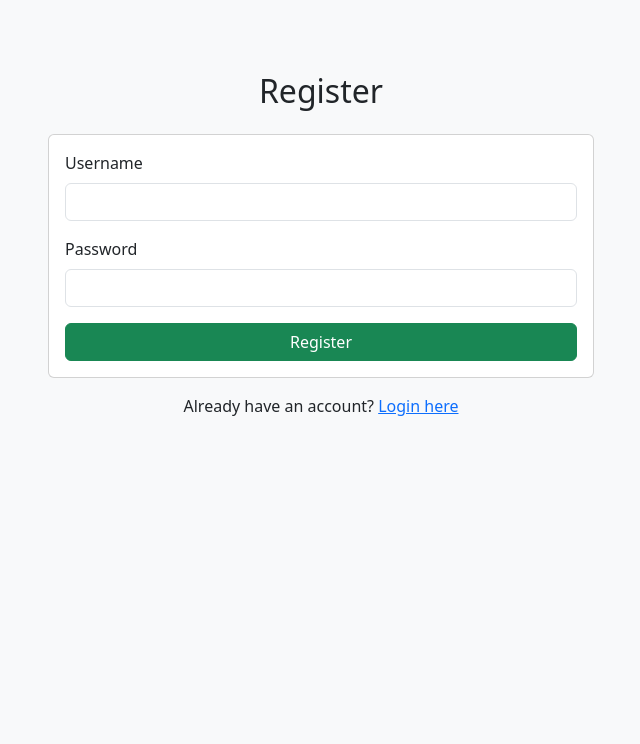
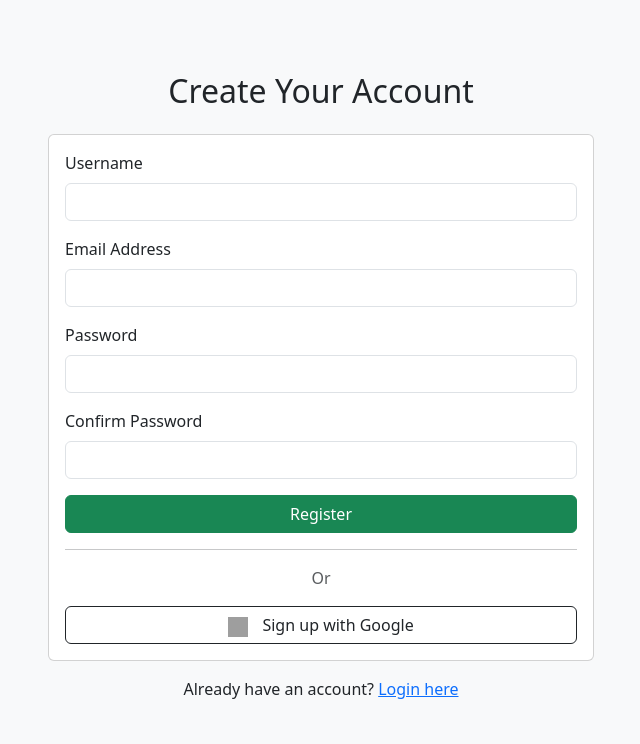
Before and after one commit to basselfads23/freelancer-manager, a Flask app: page /register in a window 1280 px wide. Shown: the part 56-800 px from the top of the page, without its empty margins (319-959 px from the left). Run offline with Flask 3, Linux system fonts and the light colour scheme; grey boxes are pictures that could not be loaded.

Commit message:
feat: Enhance authentication with email/password and Google OAuth

```diff
--- a/app.py
+++ b/app.py
@@ -1,6 +1,10 @@
+import os
+import secrets
+from authlib.integrations.flask_client import OAuth
+from dotenv import load_dotenv
 from flask_login import LoginManager, UserMixin, login_user, login_required, logout_user, current_user
 from werkzeug.security import generate_password_hash, check_password_hash
-from flask import Flask, render_template, request, redirect, url_for, flash
+from flask import Flask, render_template, request, redirect, url_for, flash, session
 from flask_sqlalchemy import SQLAlchemy
 from sqlalchemy import func
 from flask_migrate import Migrate
@@ -8,11 +12,28 @@ from datetime import datetime, date
 
 app = Flask(__name__)
 
+load_dotenv()
+
 # Configure SQLite database
 app.config['SQLALCHEMY_DATABASE_URI'] = 'sqlite:///freelancer_manager.db'
 app.config['SQLALCHEMY_TRACK_MODIFICATIONS'] = False
-app.config['SECRET_KEY'] = r"znxyD\E_%'izc_;J**]Iow\"L£lM^f1x8vtA]:,pd)F5^}g1V=R"
+app.config['SECRET_KEY'] = os.getenv('SECRET_KEY')
+
+app.config['GOOGLE_CLIENT_ID'] = os.getenv('GOOGLE_CLIENT_ID')
+app.config['GOOGLE_CLIENT_SECRET'] = os.getenv('GOOGLE_CLIENT_SECRET')
+
 db = SQLAlchemy(app)
+oauth = OAuth(app)
+google = oauth.register(
+    name='google',
+    client_id=app.config['GOOGLE_CLIENT_ID'],
+    client_secret=app.config['GOOGLE_CLIENT_SECRET'],
+    server_metadata_url='https://accounts.google.com/.well-known/openid-configuration',
+    client_kwargs={
+        'scope': 'openid email profile'
+    }
+)
+
 
 # --- Authentication Setup ---
 login_manager = LoginManager()
@@ -22,6 +43,7 @@ login_manager.login_view = 'login' # Redirect to login page if user is not authe
 class User(UserMixin, db.Model):
     id = db.Column(db.Integer, primary_key=True)
     username = db.Column(db.String(150), unique=True, nullable=False)
+    email = db.Column(db.String(150), unique=True, nullable=False)
     password = db.Column(db.String(150), nullable=False)
 
 @login_manager.user_loader
@@ -255,20 +277,39 @@ def login():
 def register():
     if request.method == 'POST':
         username = request.form.get('username')
+        email = request.form.get('email')
         password = request.form.get('password')
+        confirm_password = request.form.get('confirm_password')
 
-        # Check if username already exists
-        user = User.query.filter_by(username=username).first()
-        if user:
-            flash('Username already exists.', 'warning')
+        # --- Start Validation ---
+        # Check if username or email already exists
+        user_by_username = User.query.filter_by(username=username).first()
+        if user_by_username:
+            flash('Username already exists. Please choose another.', 'warning')
             return redirect(url_for('register'))
 
-        new_user = User(username=username, password=generate_password_hash(password, method='pbkdf2:sha256'))
+        user_by_email = User.query.filter_by(email=email).first()
+        if user_by_email:
+            flash('Email address is already registered. Please log in.', 'warning')
+            return redirect(url_for('login'))
+
+        # Check if passwords match
+        if password != confirm_password:
+            flash('Passwords do not match. Please try again.', 'danger')
+            return redirect(url_for('register'))
+        # --- End Validation ---
+
+        new_user = User(
+            username=username,
+            email=email,
+            password=generate_password_hash(password, method='pbkdf2:sha256')
+        )
         db.session.add(new_user)
         db.session.commit()
 
         flash('Registration successful! Please log in.', 'success')
         return redirect(url_for('login'))
+
     return render_template('register.html')
 
 @app.route('/logout')
@@ -409,6 +450,47 @@ def save_notes(project_id):
     flash('Project notes have been saved.', 'success')
     return redirect(url_for('project_detail', project_id=project.id))
 
+@app.route('/login/google')
+def google_login():
+
+    # Generate a nonce for OIDC to prevent replay attacks
+    nonce = secrets.token_urlsafe(16)
+    session['oauth_nonce'] = nonce
+
+    redirect_uri = url_for('google_callback', _external=True)
+    return google.authorize_redirect(redirect_uri, nonce=nonce)
+
+@app.route('/login/google/callback')
+def google_callback():
+    token = google.authorize_access_token()
+
+    # Retrieve and remove nonce from session
+    nonce = session.pop('oauth_nonce', None)
+
+    # Parse the ID token securely using the nonce
+    user_info = google.parse_id_token(token, nonce=nonce)
+
+    if not user_info:
+        flash('Google login failed: unable to fetch user info.', 'danger')
+        return redirect(url_for('login'))
+
+    # Check if the user already exists in our database
+    user = User.query.filter_by(email=user_info['email']).first()
+
+    if not user:
+        new_user = User(
+            username=user_info['name'].replace(" ", "").lower(),
+            email=user_info['email'],
+            password=generate_password_hash(os.urandom(16).hex(), method='pbkdf2:sha256')
+        )
+        db.session.add(new_user)
+        db.session.commit()
+        user = new_user
+
+    login_user(user)
+    flash('You have been successfully logged in with Google.', 'success')
+    return redirect(url_for('dashboard'))
+
 # -----------------------
 # Main
 # -----------------------
--- a/templates/register.html
+++ b/templates/register.html
@@ -2,10 +2,11 @@
 content %}
 <div class="row justify-content-center">
   <div class="col-md-6">
-    <h2 class="mt-5 mb-4 text-center">Register</h2>
+    <h2 class="mt-5 mb-4 text-center">Create Your Account</h2>
     <div class="card">
       <div class="card-body">
         <form method="POST" action="{{ url_for('register') }}">
+          <!-- Username Field -->
           <div class="mb-3">
             <label for="username" class="form-label">Username</label>
             <input
@@ -16,6 +17,20 @@ content %}
               required
             />
           </div>
+
+          <!-- Email Field -->
+          <div class="mb-3">
+            <label for="email" class="form-label">Email Address</label>
+            <input
+              type="email"
+              class="form-control"
+              id="email"
+              name="email"
+              required
+            />
+          </div>
+
+          <!-- Password Field -->
           <div class="mb-3">
             <label for="password" class="form-label">Password</label>
             <input
@@ -26,8 +41,42 @@ content %}
               required
             />
           </div>
+
+          <!-- Confirm Password Field -->
+          <div class="mb-3">
+            <label for="confirm_password" class="form-label"
+              >Confirm Password</label
+            >
+            <input
+              type="password"
+              class="form-control"
+              id="confirm_password"
+              name="confirm_password"
+              required
+            />
+          </div>
+
           <button type="submit" class="btn btn-success w-100">Register</button>
         </form>
+        <!-- SECTION FOR GOOGLE OAUTH -->
+        <hr />
+        <div class="text-center">
+          <p class="text-muted">Or</p>
+          <a
+            href="{{ url_for('google_login') }}"
+            class="btn btn-outline-dark w-100"
+          >
+            <img
+              src="https://developers.google.com/identity/images/g-logo.png"
+              width="20"
+              height="20"
+              style="margin-right: 10px"
+              alt="Google logo"
+            />
+            Sign up with Google
+          </a>
+        </div>
+        <!-- END SECTION -->
       </div>
     </div>
     <div class="text-center mt-3">
```
Also changed, not shown: migrations/versions/c4da9f5c5d4c_add_email_column_to_user_model.py (added, +34 -0 lines), requirements.txt (+9 -0 lines), templates/login.html (+19 -0 lines), README.md, 1 other file.
